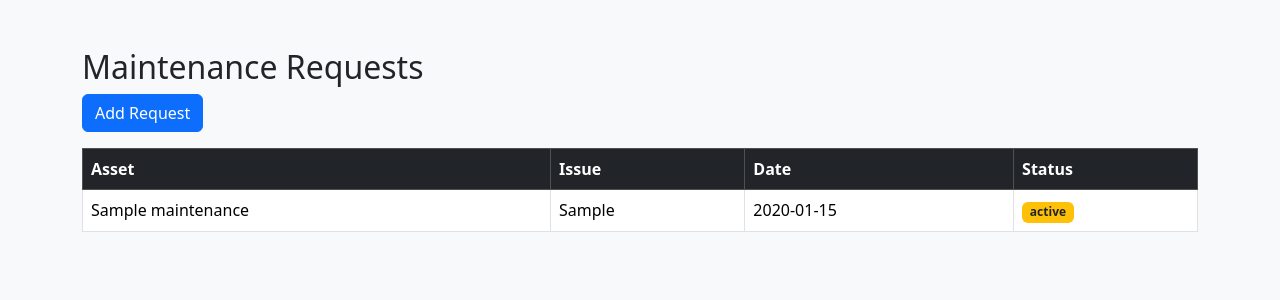
After one commit to thommandrugurusaijyotheeswar/AssetFlow-Odoo-Hackathon-2026, a Flask app: page /maintenance in a window 1280 px wide. The commit adds this page. Shown: the top 300 px of the page. Run offline with Flask 3, Linux system fonts and the light colour scheme; tables that the repository leaves empty hold one stand-in row (values such as "Sample post").

Commit message:
feat: implement maintenance request module

```diff
--- a/app/routes.py
+++ b/app/routes.py
@@ -1,8 +1,10 @@
 from flask import Blueprint, render_template, redirect, request
-from .models import Employee, Asset
+from .models import Employee, Asset, Maintenance
 from . import db
 
 main = Blueprint("main", __name__)
+
+
 
 # ---------------- Login ----------------
 
@@ -183,3 +185,32 @@ def delete_employee(id):
     db.session.commit()
 
     return redirect("/employees")
+@main.route("/maintenance")
+def maintenance():
+
+    records = Maintenance.query.all()
+
+    return render_template(
+        "maintenance.html",
+        records=records
+    )
+
+
+@main.route("/add_maintenance", methods=["GET", "POST"])
+def add_maintenance():
+
+    if request.method == "POST":
+
+        maintenance = Maintenance(
+            asset_name=request.form["asset_name"],
+            issue=request.form["issue"],
+            request_date=request.form["request_date"],
+            status="Pending"
+        )
+
+        db.session.add(maintenance)
+        db.session.commit()
+
+        return redirect("/maintenance")
+
+    return render_template("add_maintenance.html")
--- a/app/templates/dashboard.html
+++ b/app/templates/dashboard.html
@@ -83,7 +83,7 @@
 
     <a href="#">📅 Bookings</a>
 
-    <a href="#">🔧 Maintenance</a>
+    <a href="/maintenance">🔧 Maintenance</a>
 
     <a href="#">📊 Reports</a>
 
--- /dev/null
+++ b/app/templates/maintenance.html
@@ -0,0 +1,66 @@
+<!DOCTYPE html>
+<html>
+<head>
+<title>Maintenance</title>
+
+<link href="https://cdn.jsdelivr.net/npm/bootstrap@5.3.3/dist/css/bootstrap.min.css" rel="stylesheet">
+
+</head>
+
+<body class="bg-light">
+
+<div class="container mt-5">
+
+<h2>Maintenance Requests</h2>
+
+<a href="/add_maintenance" class="btn btn-primary mb-3">
+Add Request
+</a>
+
+<table class="table table-bordered">
+
+<thead class="table-dark">
+
+<tr>
+<th>Asset</th>
+<th>Issue</th>
+<th>Date</th>
+<th>Status</th>
+</tr>
+
+</thead>
+
+<tbody>
+
+{% for record in records %}
+
+<tr>
+
+<td>{{ record.asset_name }}</td>
+
+<td>{{ record.issue }}</td>
+
+<td>{{ record.request_date }}</td>
+
+<td>
+
+<span class="badge bg-warning text-dark">
+
+{{ record.status }}
+
+</span>
+
+</td>
+
+</tr>
+
+{% endfor %}
+
+</tbody>
+
+</table>
+
+</div>
+
+</body>
+</html>
```
Also changed, not shown: app/models.py (+7 -0 lines), app/templates/add_maintenance.html (added, +48 -0 lines).
